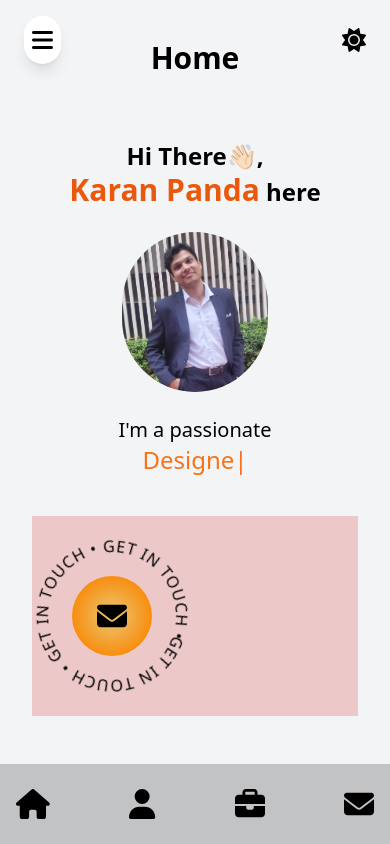
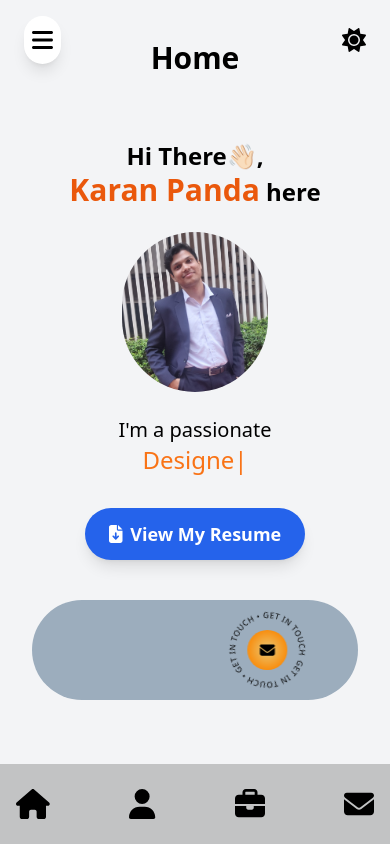
Before and after one commit to karan-panda/portfolio-website, a Next.js app: page / in a window 390 px wide. Built offline with nearby package versions, Linux system fonts and the light colour scheme.

Commit message:
Designed Marquee for Home Screen

```diff
--- a/components/SlidingMarquee.js
+++ b/components/SlidingMarquee.js
@@ -14,15 +14,11 @@ const SlidingMarquee = () => {
 
   return (
     <div className={styles.marqueeContainer}>
-      {/* <div className={styles.marquee}>
-        {items.map((item, index) => (
-          <div className={styles.marqueeItem} key={index}>
-            {item}
-          </div>
-        ))}
-      </div> */}
-      <GetInTouch />
-
+      <div className={styles.marquee}>
+      <div className={styles.innerComponent}>
+        <GetInTouch />
+      </div>
+      </div>
     </div>
   );
 };
--- a/components/SlidingMarquee.module.css
+++ b/components/SlidingMarquee.module.css
@@ -1,28 +1,36 @@
-/* components/SlidingMarquee.module.css */
 .marqueeContainer {
-    overflow: hidden;
   white-space: nowrap;
   width: 100%;
   position: relative;
-    background-color: #ecc8c8;
-    padding: 20px 0;
+  background-color: #9cadbd;
+  padding: 20px;
+  border-radius: 100px;
+  overflow: hidden;
+  display: flex;
+  justify-content: center;
+  align-items: center;
 }
 
-  .marquee {
+.innerComponent {
   display: flex;
   gap: 20px;
-    animation: scroll 10s linear infinite;
+  transition: scroll 10s linear infinite;
+  animation: 10s linear infinite;
 }
 
-  .marqueeItem {
-    font-size: 1.2rem;
-    color: #d4e157; /* Adjust color based on your theme */
-    background-color: #292929;
-    padding: 10px 20px;
-    border-radius: 5px;
-    white-space: nowrap;
-    cursor: pointer;
-    box-shadow: 0 2px 4px rgba(0, 0, 0, 0.2);
+@media (max-width: 768px) {
+  .marqueeContainer {
+    padding: 10px;
+    height: 100px;
+  }
+
+  .innerComponent {
+    transform: scale(0.5);
+    transform-origin: center;
+    justify-content: center;
+    gap: 10px;
+    transition: scroll 10s linear infinite;
+  }
 }
 
 @keyframes scroll {
@@ -33,3 +41,11 @@
     transform: translateX(-100%);
   }
 }
+
+.marquee {
+  animation: scroll 20s linear infinite;
+}
+
+.marqueeContainer:hover .marquee {
+  animation-play-state: paused;
+}
--- a/pages/about/index.js
+++ b/pages/about/index.js
@@ -2,7 +2,7 @@
 export default function About() {
     return (
       <div className="container mx-auto px-4 sm:px-6 lg:px-8">
-        <h1 className="text-3xl font-bold text-center mt-10">About</h1>
+        <h1 className="text-3xl font-bold text-center mt-10">About Me</h1>
         <p className="text-center mt-5">This is the about page.</p>
       </div>
     );
--- a/pages/index.js
+++ b/pages/index.js
@@ -1,58 +1,87 @@
-import Cursor from "@/components/Cursor";
-import SlidingMarquee from "@/components/SlidingMarquee";
-import { TypeAnimation } from "react-type-animation";
+import Cursor from '@/components/Cursor'
+import SlidingMarquee from '@/components/SlidingMarquee'
+import { TypeAnimation } from 'react-type-animation'
+import '@fortawesome/fontawesome-svg-core'
+import { FontAwesomeIcon } from '@fortawesome/react-fontawesome'
+import { faFileArrowDown } from '@fortawesome/free-solid-svg-icons'
 
-export default function Home() {
+export default function Home () {
   return (
-    <div className="container mx-auto px-4 sm:px-6 lg:px-8">
+    <div className='container mx-auto px-4 sm:px-6 lg:px-8'>
       <Cursor />
-      <h1 className="text-3xl font-bold text-center mt-10">Home</h1>
+      <h1 className='text-3xl font-bold text-center mt-10'>Home</h1>
 
-      <div className="flex flex-col lg:flex-row justify-between items-center mt-10">
+      <div className='flex flex-col lg:flex-row justify-between items-center mt-10'>
         {/* Left Section */}
-        <div className="flex-1 text-center lg:text-left p-6">
-          <h1 className="text-2xl sm:text-3xl lg:text-4xl font-bold">
-            Hi There👋🏻, <br className="block sm:hidden" />
-            <span className="text-3xl sm:text-4xl lg:text-6xl font-extrabold text-orange-600">Karan Panda</span> here
+        <div className='flex-1 text-center lg:text-left p-6'>
+          <h1 className='text-2xl sm:text-3xl lg:text-4xl font-bold'>
+            Hi There👋🏻, <br className='block sm:hidden' />
+            <span className='text-3xl sm:text-4xl lg:text-6xl font-extrabold text-orange-600'>
+              Karan Panda
+            </span>{' '}
+            here
           </h1>
 
           {/* Image for small screens */}
-          <div className="block lg:hidden my-6">
-            <img src="/myImage.jpg" alt="Karan Panda" className="h-40 rounded-full mx-auto" />
+          <div className='block lg:hidden my-6'>
+            <img
+              src='/myImage.jpg'
+              alt='Karan Panda'
+              className='h-40 rounded-full mx-auto'
+            />
           </div>
 
-          <p className="text-xl sm:text-2xl lg:text-4xl mt-6">
-            I'm a passionate{" "}
+          <p className='text-xl sm:text-2xl lg:text-4xl mt-6'>
+            I'm a passionate{' '}
           </p>
 
-          <span className="text-2xl sm:text-3xl lg:text-5xl mt-4">
+          <span className='text-2xl sm:text-3xl lg:text-5xl mt-4'>
             <TypeAnimation
               sequence={[
-                "Software Developer",
+                'Software Developer',
                 3000,
-                "Designer",
+                'Designer',
                 3000,
-                "Innovator",
-                3000,
+                'Innovator',
+                3000
               ]}
-              wrapper="span"
+              wrapper='span'
               speed={45} // Typing speed
               repeat={Infinity} // Infinite loop
-              className="text-orange-500"
+              className='text-orange-500'
             />
           </span>
+
+          {/* Resume Button */}
+          <div className='mt-8'>
+            <a
+              href='https://drive.google.com/file/d/161ys8TXfxBW-6pm0CG2Y7PrBHyIG8bGv/view?usp=sharing'
+              target='_blank'
+              rel='noopener noreferrer'
+              className='inline-flex items-center px-6 py-3 text-lg font-semibold text-white bg-blue-600 rounded-full shadow-lg hover:bg-blue-700 hover:shadow-xl transform hover:scale-105 transition-all duration-300 relative group'
+            >
+              <FontAwesomeIcon icon={faFileArrowDown} className='mr-2 text-white' />
+              View My Resume
+              <span className='absolute top-1/2 right-[-1rem] transform -translate-y-1/2 group-hover:right-[-1.5rem] transition-all duration-300'></span>
+            </a>
+          </div>
+
         </div>
 
         {/* Right Section */}
-        <div className="hidden lg:flex justify-start">
-          <img src="/myImage.jpg" alt="Karan Panda" className="h-72 rounded-full" />
+        <div className='hidden lg:flex justify-start'>
+          <img
+            src='/myImage.jpg'
+            alt='Karan Panda'
+            className='h-72 rounded-full'
+          />
         </div>
       </div>
 
       {/* Bottom Section */}
-      <div className="mt-4 lg:mt-10">
+      <div className='mt-4 lg:mt-10'>
         <SlidingMarquee />
       </div>
     </div>
-  );
+  )
 }
--- a/styles/globals.css
+++ b/styles/globals.css
@@ -70,7 +70,7 @@ html {
   height: 24px;
   width: 24px;
   border-radius: 24px;
-  background-color: rgb(108, 220, 164);
+  background-color: rgb(0, 110, 255);
   position: fixed;
   top: 0;
   left: 0;
```
Lines whose indentation alone changed are shown as unchanged.
